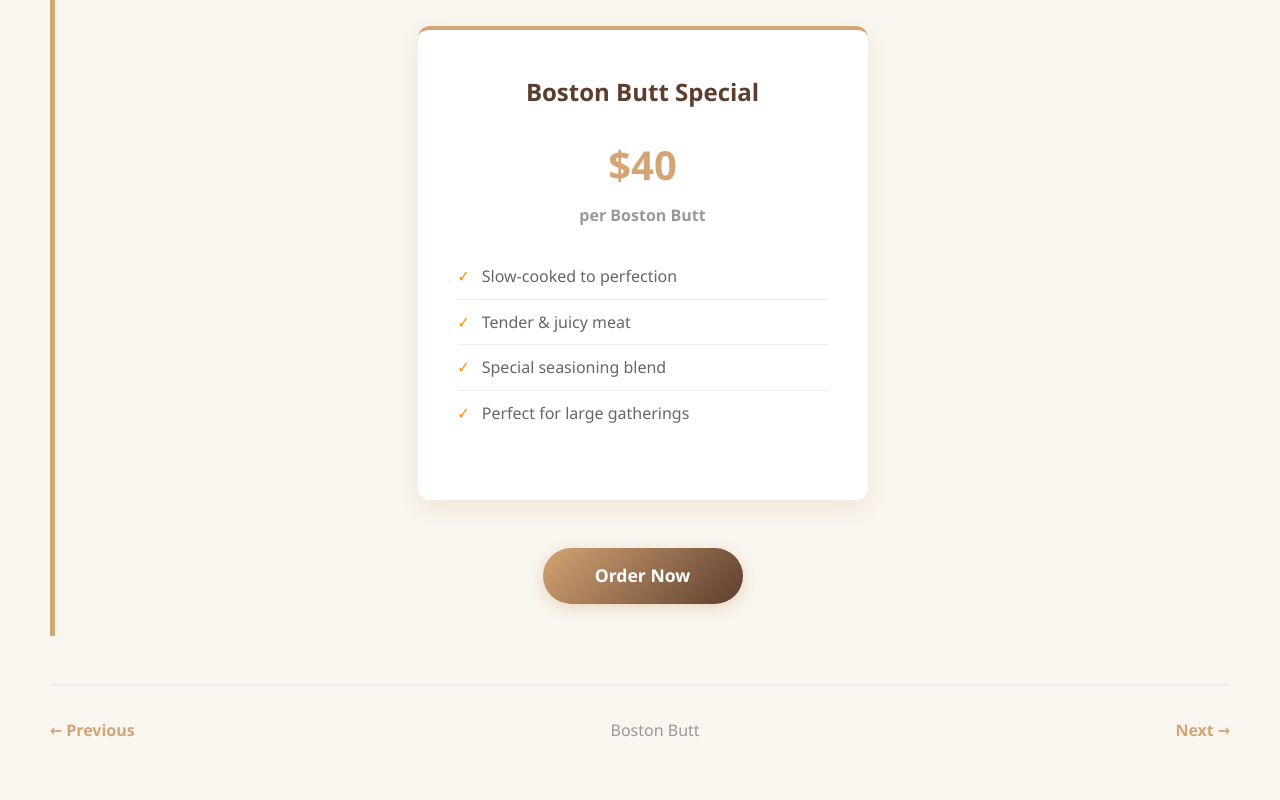
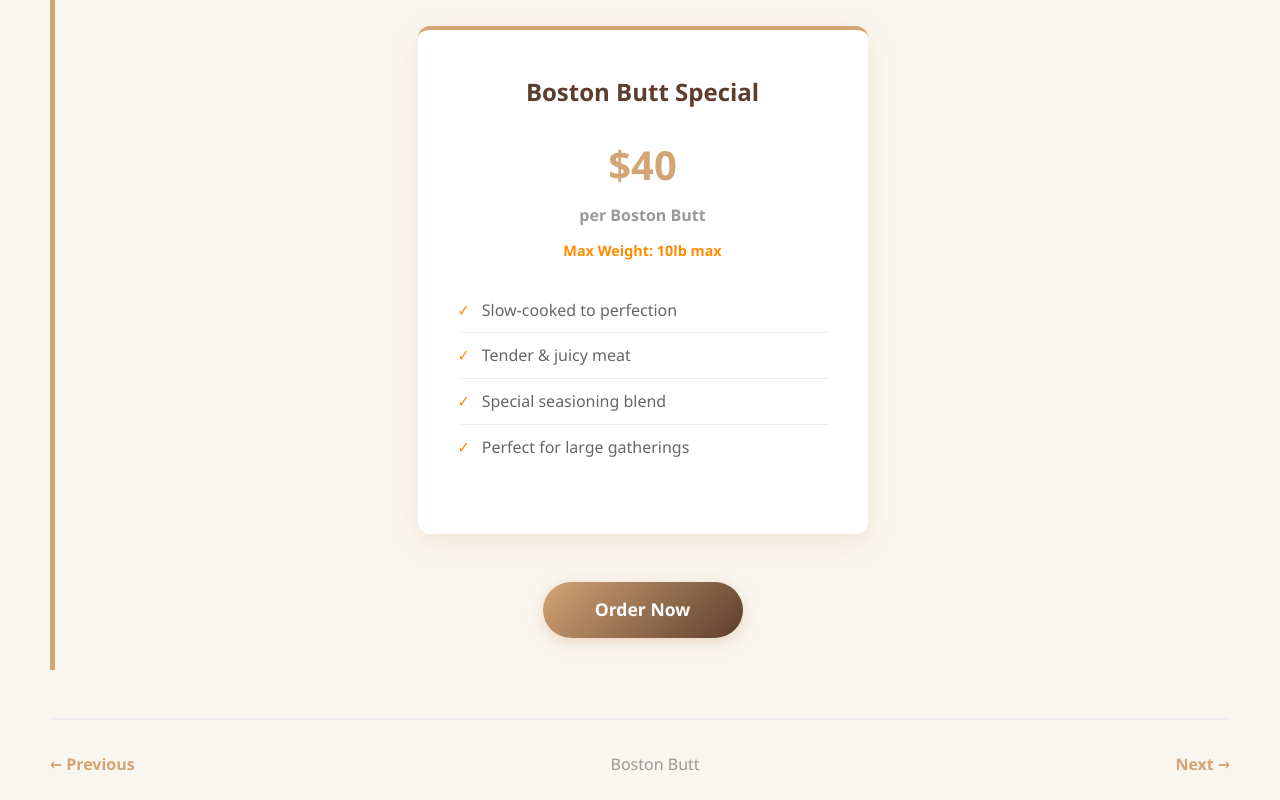
Before and after one commit to Diamond-Queen/BBQ---SECRET, a React (Vite) app: page /boston-butt in a window 1280 px wide. Shown: the part 1840-2640 px from the top of the page. Built offline with nearby package versions, Linux system fonts and the light colour scheme.

Commit message:
weight shows product pages

```diff
--- a/pages/boston-butt.jsx
+++ b/pages/boston-butt.jsx
@@ -78,7 +78,7 @@ export default function BostonButt() {
             <div className="product-offer">
               <div className="pricing-card product-pricing-card" style={{ maxWidth: '450px', padding: '2.5rem', boxShadow: '0 8px 24px rgba(212, 165, 116, 0.2)', borderRadius: '12px', borderTop: '4px solid #d4a574' }}>
                 <h3 style={{ marginTop: 0, textAlign: 'center', color: '#5c3d2e' }}>Boston Butt Special</h3>
-                <div className="price" style={{ textAlign: 'center' }}><span style={{ color: '#d4a574' }}>$40</span><small>per Boston Butt</small></div>
+                <div className="price" style={{ textAlign: 'center' }}><span style={{ color: '#d4a574' }}>$40</span><small>per Boston Butt</small><small className="weight" style={{ textAlign: 'center' }}>Max Weight: 10lb max</small></div>
                 <ul style={{ textAlign: 'left', listStyle: 'none', padding: 0 }}>
                   <li style={{ padding: '0.5rem 0' }}>Slow-cooked to perfection</li>
                   <li style={{ padding: '0.5rem 0' }}>Tender & juicy meat</li>
--- a/pages/friedturkey.jsx
+++ b/pages/friedturkey.jsx
@@ -79,7 +79,7 @@ export default function FriedTurkey() {
             <div className="product-offer">
               <div className="pricing-card product-pricing-card" style={{ maxWidth: '450px', padding: '2.5rem', boxShadow: '0 8px 24px rgba(212, 165, 116, 0.2)', borderRadius: '12px', borderTop: '4px solid #d4a574' }}>
                 <h3 style={{ marginTop: 0, textAlign: 'center', color: '#8b6f47' }}>Fried Turkey Special</h3>
-                <div className="price" style={{ textAlign: 'center' }}><span style={{ color: '#d4a574' }}>$25</span><small>per whole turkey</small></div>
+                <div className="price" style={{ textAlign: 'center' }}><span style={{ color: '#d4a574' }}>$25</span><small>per whole turkey</small><small className="weight" style={{ textAlign: 'center' }}>Max Weight: 14lb max</small></div>
                 <ul style={{ textAlign: 'left', listStyle: 'none', padding: 0 }}>
                   <li style={{ padding: '0.5rem 0' }}>Crispy golden crust</li>
                   <li style={{ padding: '0.5rem 0' }}>Tender juicy meat</li>
--- a/pages/index.jsx
+++ b/pages/index.jsx
@@ -137,7 +137,7 @@ function LandingPage() {
 
             <div className="pricing-card">
               <h3>Boston Butt</h3>
-              <div className="price">$40<small>per Boston Butt</small></div>
+              <div className="price">$40<small>per Boston Butt</small><small className="weight">Max Weight: 10lb max</small></div>
               <ul>
                 <li>Slow-cooked perfection</li>
                 <li>Tender & juicy</li>
@@ -158,7 +158,7 @@ function LandingPage() {
             </div>
             <div className="pricing-card">
               <h3>Fried Turkey</h3>
-              <div className="price">$25<small>per whole turkey</small></div>
+              <div className="price">$25<small>per whole turkey</small><small className="weight">Max Weight: 14lb max</small></div>
               <ul>
                 <li>Crispy golden crust</li>
                 <li>Juicy tender meat</li>
--- a/stylesheets/index.css
+++ b/stylesheets/index.css
@@ -448,6 +448,14 @@ a {
 .pricing-card .price small {
   font-size: 1rem;
   color: #999;
+  display: block;
+}
+
+.pricing-card .price .weight {
+  font-size: 0.9rem;
+  color: var(--primary-orange);
+  margin-top: 0.5rem;
+  font-weight: 600;
   display: block;
 }
 
```
